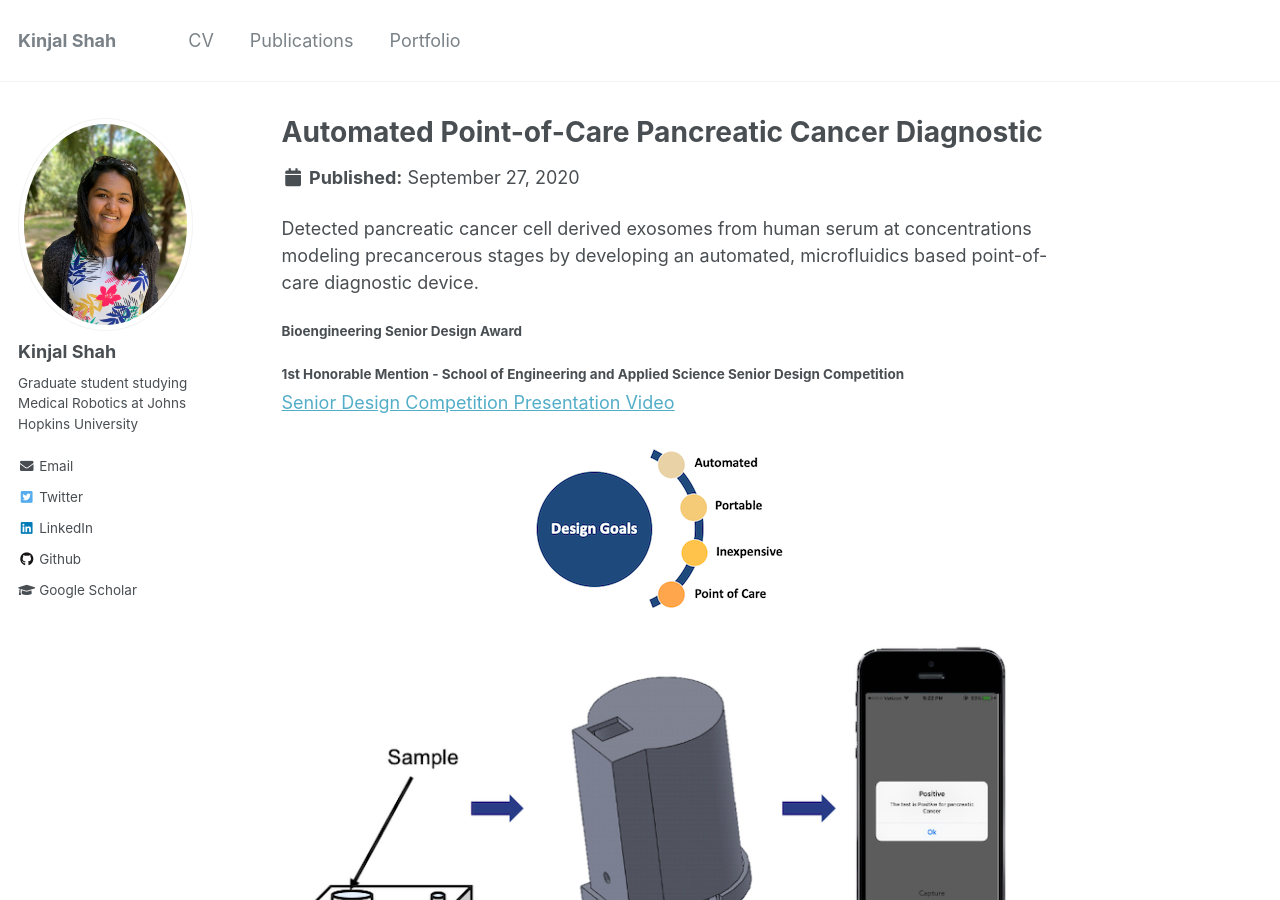
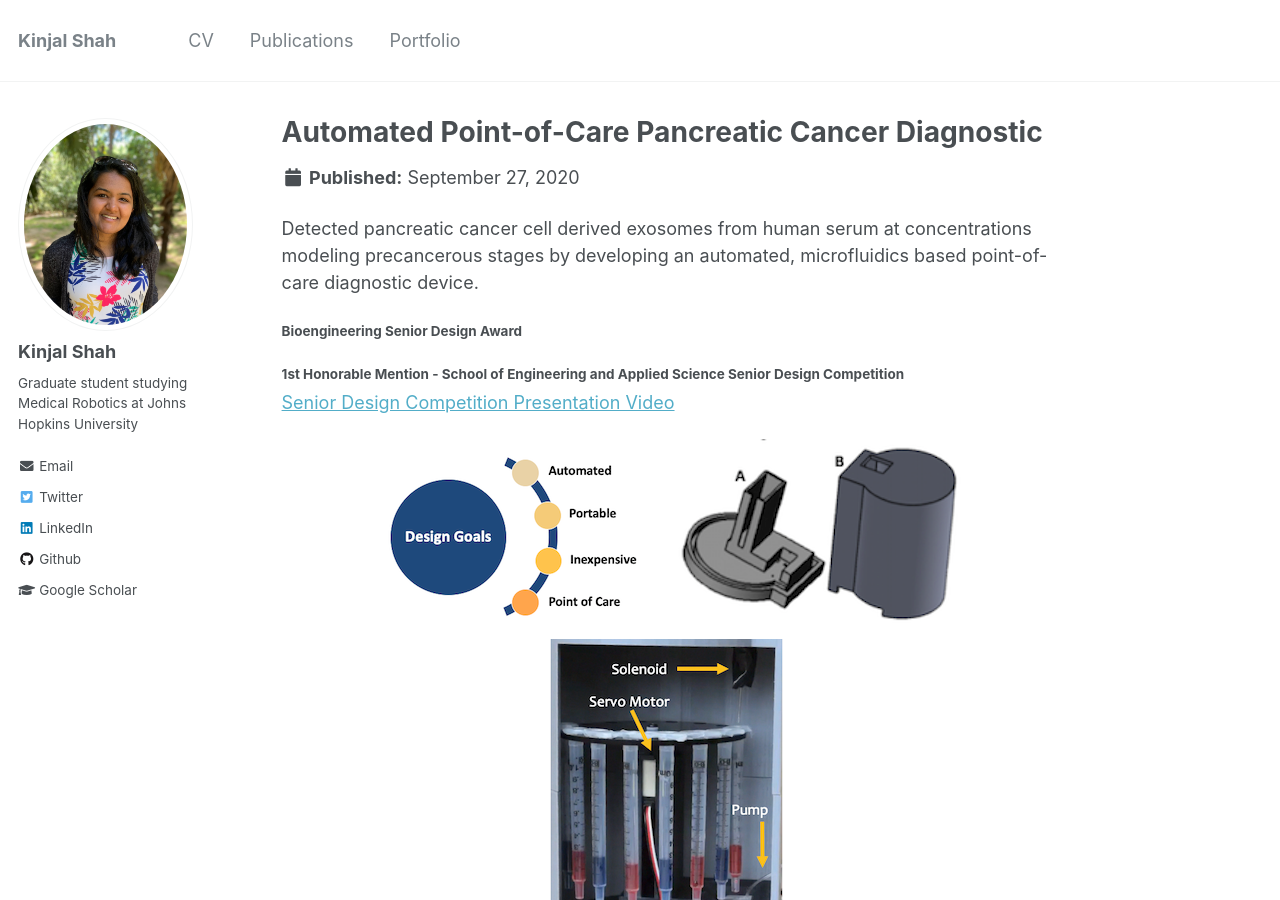
Before and after one commit to kinjmshah/kinjmshah.github.io, a Jekyll site: the page built from _portfolio/UPennSeniorDesign.md, in a window 1280 px wide and 900 px high. Built offline with Jekyll 4.4.1, drawn with Linux system fonts in a browser that asks for light colours.

Commit message:
Update UPennSeniorDesign.md

```diff
--- a/_portfolio/UPennSeniorDesign.md
+++ b/_portfolio/UPennSeniorDesign.md
@@ -11,7 +11,7 @@ Detected pancreatic cancer cell derived exosomes from human serum at concentrati
 
 
 <div align="center">
-  <img src='/images/seniorDesign/goals.png'>
+  <img src='/images/seniorDesign/goals.png'><img src='/images/seniorDesign/cadModel.png'><img src='/images/seniorDesign/inside.png'>
 </div>
 <div align="center">
   <img src='/images/seniorDesign/workflow.png'>
@@ -19,9 +19,3 @@ Detected pancreatic cancer cell derived exosomes from human serum at concentrati
 <div align="center">
   <img src='/images/seniorDesign/process.png'>
 </div>
-<div align="center">
-  <img src='/images/seniorDesign/cadModel.png'>
-</div>
-<div align="center">
-  <img src='/images/seniorDesign/inside.png'>
-</div>
```
